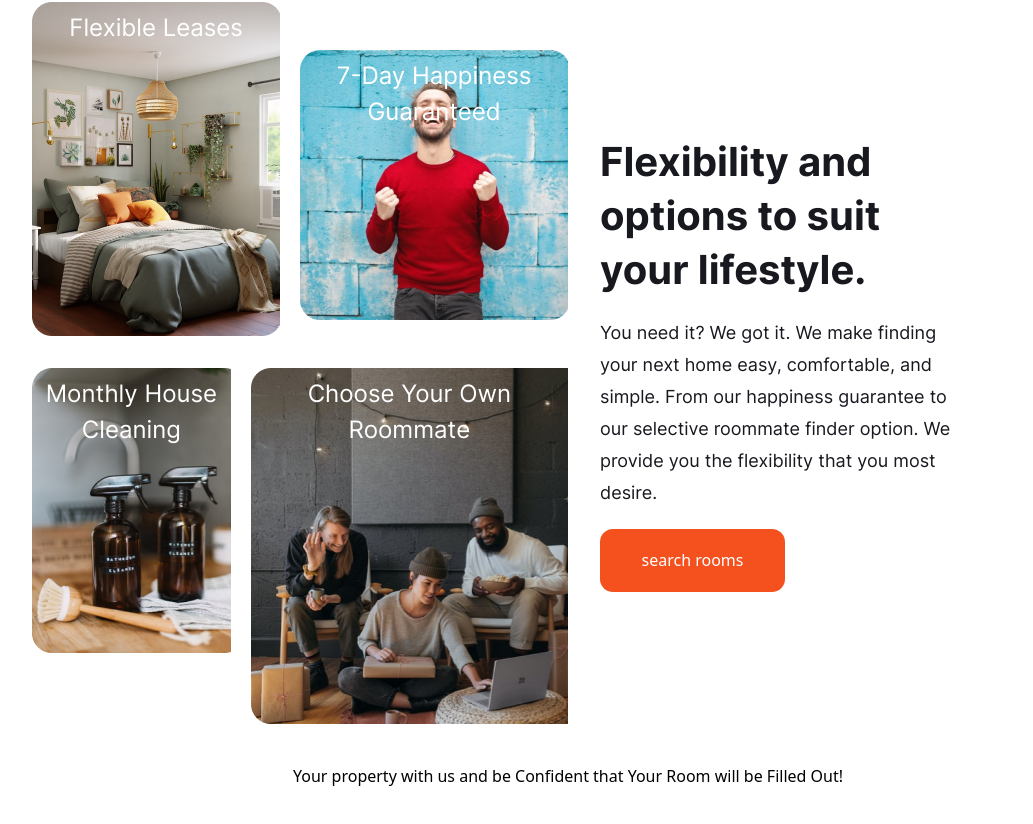
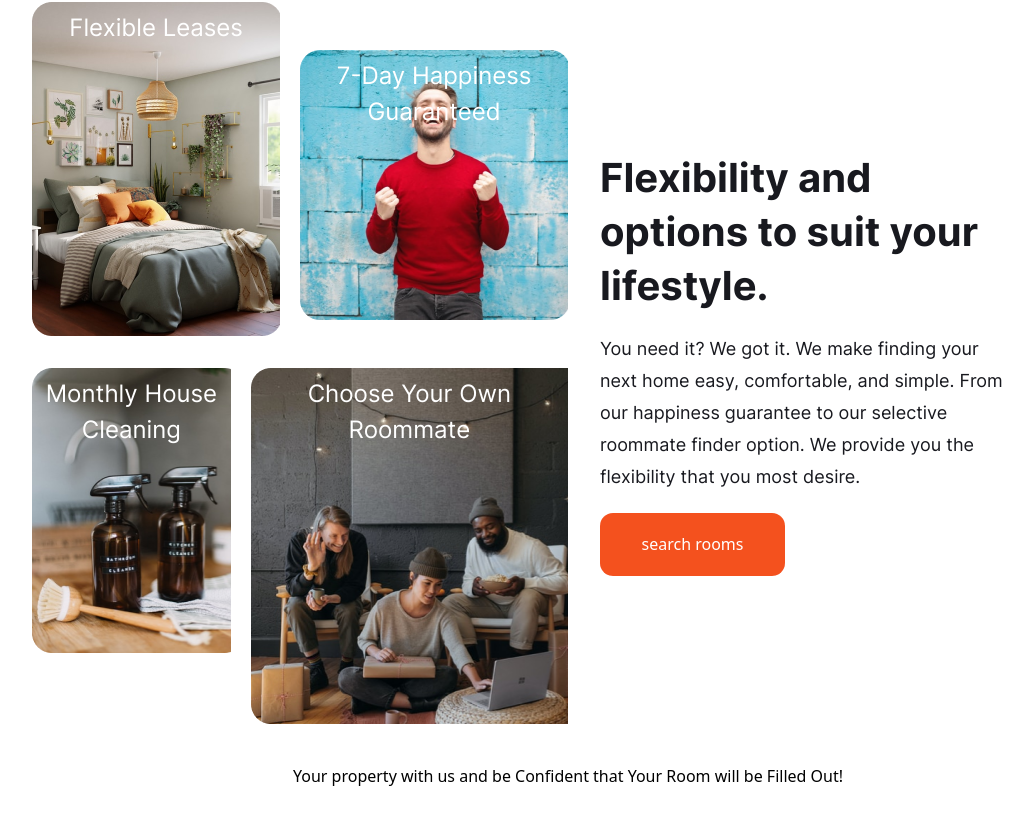
Before and after one commit to favourite1975/sage-challenge, a React (Vite) app: page / in a window 1280 px wide. Shown: the part 2728-3552 px from the top of the page, without its empty margins (72-1105 px from the left). Built offline with nearby package versions, Linux system fonts and the light colour scheme.

Commit message:
fix: fixed the about  page

```diff
--- a/src/components/About.jsx
+++ b/src/components/About.jsx
@@ -14,7 +14,7 @@ const About = () => {
                     </div>
                 </div>
 
-                <div className="w-1/2 pr-[8rem] pl-8">
+                <div className="w-1/2 pr-[6rem] pl-8">
                     <div>
                        <h1 className="font-interb text-[40px] text-secondary leading-[54px]">Flexibility and options to suit your lifestyle.</h1>
                     </div>
--- a/src/components/AddProperty.jsx
+++ b/src/components/AddProperty.jsx
@@ -0,0 +1,7 @@
+const AddProperty = () => {
+    return (
+        <div></div>
+     );
+}
+
+export default AddProperty;
```
